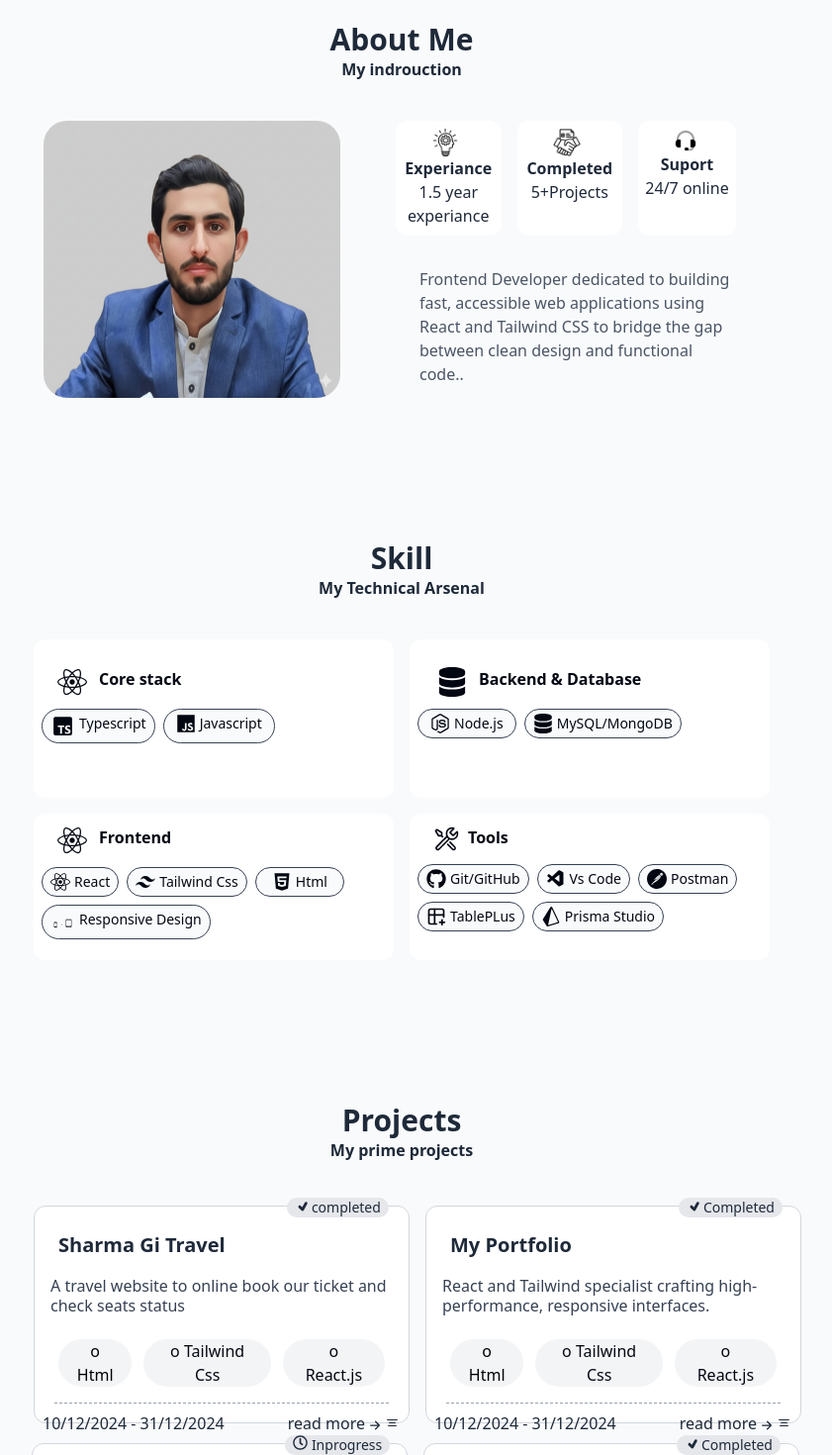
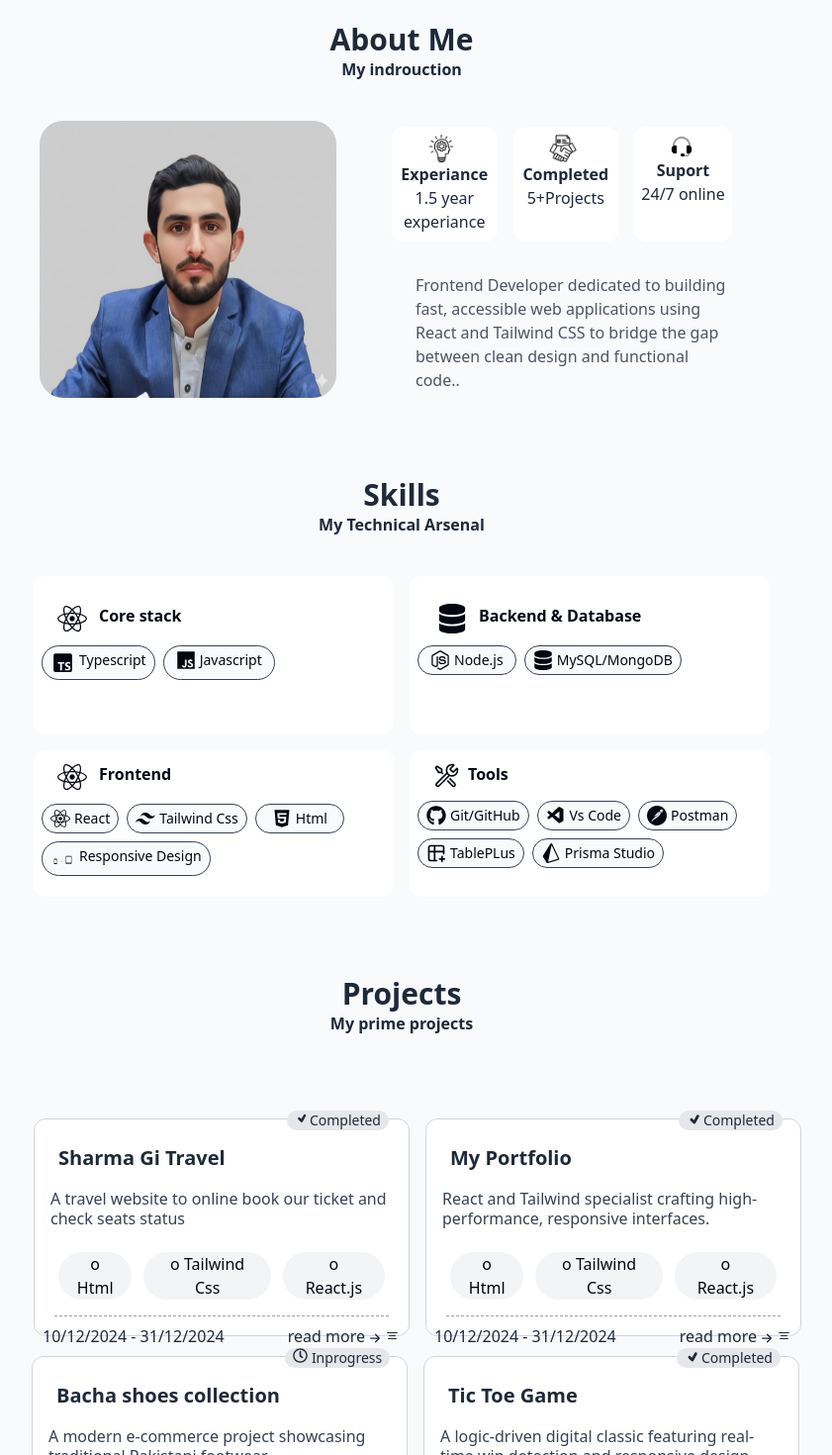
Before and after one commit to ikramullahcsweb-netizen/Ikramullahportfolio, a React (Vite) app: page / in a window 1280 px wide. Shown: the part 640-2110 px from the top of the page at 99% size, without its empty margins (234-1075 px from the left). Built offline with nearby package versions, Linux system fonts and the light colour scheme.

Commit message:
Changes in some files

```diff
--- a/src/App.jsx
+++ b/src/App.jsx
@@ -15,9 +15,11 @@ import Navbar from './Components/Navbar/Navbar'
 
 
 
+
 const App = () => {
   return (
     <div className='bg-gray-50 w-full overflow-hidden text-gray-800 w-'>
+
       <Navbar/>
       <Home />
       <Scrolldown/>
--- a/src/Components/About/About.jsx
+++ b/src/Components/About/About.jsx
@@ -12,11 +12,11 @@ const About = () => {
 
 
 
-      <div className='flex flex-wrap md:flex-row flex-col  justify-center mt-10 md:gap-10   gap-18   '>
+      <div className='flex flex-wrap md:flex-row flex-col  justify-center mt-10 md:gap-10   gap-18  items-center sm:mx-5  '>
 
-         <img className='md:w-75 h-70 w-[90%] ml-4 lg:pr-0  rounded-3xl  ' src={Bg} alt='Profile'/>
-         <div className='flex-row justify-center'>
-          <div className='flex gap-4 w-90 '>
+         <img className='md:w-75 h-70 sm:w-[60%] w-[75%]  lg:pr-0 ml-2 items-center justify-center text-center  rounded-3xl  ' src={Bg} alt='Profile'/>
+         <div className='flex-row justify-center items-center'>
+          <div className='flex gap-4 md:w-90 justify-center items-center'>
              <div className='bg-white h-29 w-28 ml-4  font-sans rounded-xl'>
                <img src={Experiance} alt=""  className='h-7 w-7 text-center items-center ml-9 mt-2'/>
               <p className='font-bold pt-'>Experiance </p> 1.5 year experiance</div>
@@ -32,7 +32,7 @@ const About = () => {
 
          </div>
 
-          <p className='mt-8 w-80  md:mx-10 mx-5 text-md font-medium items-start text-x md:text-start text-center text-gray-600 '>Frontend Developer dedicated to building fast, accessible web applications using React and Tailwind CSS to bridge the gap between clean design and functional code..</p>
+          <p className='mt-8 md:w-80 w-[90%] md:mx-10 mx-5 text-md font-medium items-start text-x md:text-start text-center text-gray-600 '>Frontend Developer dedicated to building fast, accessible web applications using React and Tailwind CSS to bridge the gap between clean design and functional code..</p>
          </div>
 
 
--- a/src/Components/Home/Home.jsx
+++ b/src/Components/Home/Home.jsx
@@ -11,7 +11,7 @@ import { PiMinus } from "react-icons/pi";
 const Home = () => {
   return (
 
-    <section id="home" className='container grid lg:pl-35 px-10  md:grid-cols-[auto_1fr_1fr] grid-cols-3 md:gap-x-10 gap-8 lg:gap-x-25  [70vh] md:mt-45 mb-15'>
+    <section id="Home" className='container grid lg:pl-35 px-10  md:grid-cols-[auto_1fr_1fr] grid-cols-3 md:gap-x-10 gap-8 lg:gap-x-25  [70vh] md:mt-45 mb-15'>
     <ul className='inline-grid h-1/3 my-auto md:flex-col-center gap-y-4 text-[1.5rem]      text-title mb-15'>
      <li>
       <a className='' href="https://wa.me/qr/HBHXS5AFLMV4J1">
@@ -28,12 +28,12 @@ const Home = () => {
     <div className='flex-row-center gap-4 font-semibold text-xl '><h6 className='inline-flex pt-5 '> <PiMinus size={30}  /> <span>Frontend Developer </span></h6></div>
     <p className='md:w-auto w-full pr-10 font-medium text-gray-500 text-md'>I am a skill Web Designer with experiance of creating visually appealing and user friendly websites</p>
 
-      <a href="#Contact" className='mt-5'> <button className='inline-flex items-center justify-center gap-2 px-4 py-2 bg-gray-700 my-3 text-white rounded-lg hover:bg-gray-950 transition'>
+      <a href="#Contact" className='mt-5 '> <button className='inline-flex items-center justify-center gap-2 px-4 py-2 bg-gray-700 my-3 text-white rounded-lg hover:bg-gray-950 transition'>
        <span>Say Hello</span>  <FaRegPaperPlane size={30} />
 
     </button></a>
       </div>
-    <div className='order-2 md:order-3 col-span-5 md:col-span-1 h-full flex-col-center  justify-center'><img className='shadow-[0_35px_35px_rgba(0,0,0,0.4)]  md:w-70 md:h-70 w-80 h-80 items-center text-center justify-center rounded-full'alt="profile-img" src={Bg}/></div>
+    <div className='order-2 md:order-3 col-span-5 md:col-span-1 h-full flex-col-center  justify-center items-center'><img className='shadow-[0_35px_35px_rgba(0,0,0,0.4)]  md:w-70 md:h-70 w-80 h-80 justify-center items-center text-center justify-center rounded-full'alt="profile-img" src={Bg}/></div>
     </section>
 
 
--- a/src/Components/Navbar/Navbar.jsx
+++ b/src/Components/Navbar/Navbar.jsx
@@ -12,7 +12,7 @@ const Navbar = () => {
   const [menu,openMenu]=useState(false);
   const [showMenu,setShowMenu]=useState(true)
   return (
-   <nav id='Navbar' className=' md:top-1  w-full h-10  fixed bottom-2 left-0  z-10 flex flex-wrap justify-between   lg:px-20  px-4 lg:pl-34  md:pl-10  md:px-5  lg:pr-40 mt-2 gap-2 md:border-none '>
+   <nav id='Navbar' className=' md:top-2  w-full h-10  fixed bottom-2 left-0  z-10 flex flex-wrap justify-between   lg:px-20  px-4 lg:pl-34  md:pl-10  md:px-5  lg:pr-40 mt-2 gap-2 md:border-none '>
       <span className=' lg:text-2xl font-bold tracking-wide    hover:text-gray-400  transition duration-300  md:text-xl md:static  fixed bottom-2 text-lg  '>Ikramullah </span>
        <ul className ={` ${menu ? "block" : "hidden"}
              py-2 font-semibold   px-2 rounded-xl  md:bg-opacity-30  text-center md:bg-transparent md:flex grid grid-cols-3 sm:-right-40 -right-41 md:w-auto sm:w-[93%] w-[93%] md:gap-9 gap-3   md:border-none md:static fixed  md:mx-0 mx-45    md:mt-0    top-3  sm:gap-x-20 gap-x-12 border-1 border-gray-300  bg-white   `}>
--- a/src/Components/Project/Project.jsx
+++ b/src/Components/Project/Project.jsx
@@ -6,22 +6,22 @@ import { FaRegClock } from "react-icons/fa";
 const Project = () => {
 
   return (
-     <section id='Projects' className='my-25 md:mx-3   place-items-center justify-center'>
+     <section id='Projects' className='my-12 md:mx-3   place-items-center justify-center'>
 
 
-        <div className='flex flex-col justify-center  my-0'>
+        <div className='flex flex-col justify-center '>
              <h1 className=' text-3xl font-bold text-center'>Projects</h1>
-             <p className='font-semibold text-center'>My prime projects</p>
+             <p className='font-semibold text-center mb-10'>My prime projects</p>
 
 
-            <div className='flex md:flex-row sm:flex-col justify-center  font-sans text-gray-800  md:mx-1 flex-wrap mx-5  '>
-             <div className='flex flex-wrap   justify-center md:mt-10 lg:gap-10 gap-8  '>
+            <div className='flex md:flex-row sm:flex-col justify-center  font-sans text-gray-800  md:mx-1 flex-wrap mx-5 '>
+             <div className='flex flex-wrap   justify-center md:mt-10 lg:gap-10 gap-8 '>
 
               {/* ist box */}
 
-               <div className=' h-auto rounded-xl relative md:w-89  w-full '>
+               <div className=' h-auto rounded-xl relative md:w-89  w-full  ' >
+                 <button className=' absolute -top-1 ml-[68%] sm:ml-[73%] bg-gray-200 text-sm rounded-4xl px-2 -py-8 inline-flex '><span><TiTick size={15} /> </span>Completed</button>
 
-                <button className=' absolute -top-1 ml-[68%] sm:ml-[73%] bg-gray-200 text-sm rounded-4xl px-2 -py-8 inline-flex'><span><TiTick size={17} /> </span>completed</button>
 
                 <ProjectCard
                 title="Sharma Gi Travel"
--- a/src/Components/Skill/Skill.jsx
+++ b/src/Components/Skill/Skill.jsx
@@ -19,10 +19,10 @@ import { VscTools } from "react-icons/vsc";
 
 const Skill = () => {
   return (
-   <section id='Skill' className='my-25  place-items-center justify-center'>
+   <section id='Skill' className='my-20  place-items-center justify-center'>
 
-    <div className='flex flex-col justify-center  my-36'>
-         <h1 className=' text-3xl font-bold text-center'>Skill</h1>
+    <div className='flex flex-col justify-center  my-12'>
+         <h1 className=' text-3xl font-bold text-center'>Skills</h1>
          <p className='font-semibold text-center'>My Technical Arsenal</p>
 
 
--- a/src/index.css
+++ b/src/index.css
@@ -9,3 +9,7 @@ body{
   background-color: #f3f4f6;
 
 }
+*{
+  scroll-behavior: smooth;
+
+}
```
Also changed, not shown: src/Components/Project/ProjectCard.jsx (+8 -4 lines).
